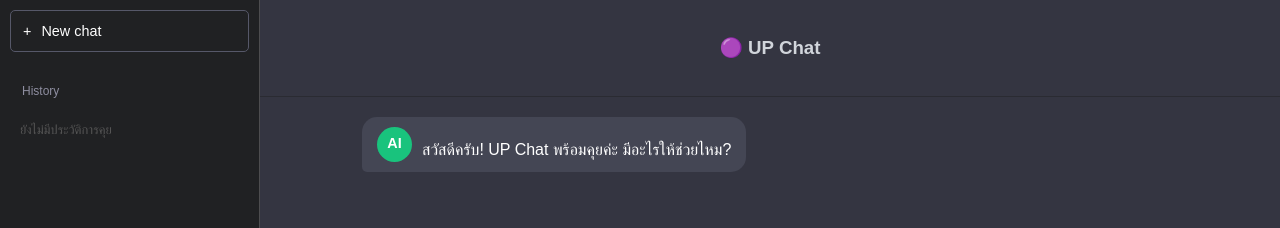
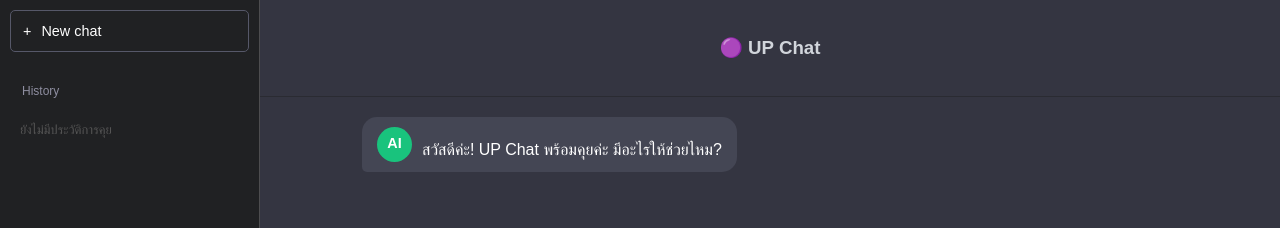
Before and after one commit to panupong2547987/upchat-deploy, a React (Vite) app: page / in a window 1280 px wide. Shown: the top 228 px of the page. Built offline with nearby package versions, Linux system fonts and the light colour scheme.

Commit message:
Fix API URL

```diff
--- a/src/App.jsx
+++ b/src/App.jsx
@@ -5,7 +5,7 @@
 function App() {
   // 1. state สำหรับหน้าจอแชทปัจจุบัน
   const [messages, setMessages] = useState([
-    { id: 1, text: "สวัสดีครับ! UP Chat พร้อมคุยค่ะ มีอะไรให้ช่วยไหม?", sender: "bot" }
+    { id: 1, text: "สวัสดีค่ะ! UP Chat พร้อมคุยค่ะ มีอะไรให้ช่วยไหม?", sender: "bot" }
   ]);
 
   // 2. state สำหรับเก็บ "ประวัติการแชททั้งหมด" (Array ของก้อนข้อมูลแชท)
@@ -38,7 +38,7 @@
 
     // ล้างหน้าจอ กลับไปเป็นค่าเริ่มต้น
     setMessages([
-      { id: Date.now(), text: "สวัสดีครับ! UP Chat พร้อมคุยค่ะ มีอะไรให้ช่วยไหม?", sender: "bot" }
+      { id: Date.now(), text: "สวัสดีค่ะ! UP Chat พร้อมคุยค่ะ มีอะไรให้ช่วยไหม?", sender: "bot" }
     ]);
   };
 
@@ -47,15 +47,13 @@
     // ก่อนเปลี่ยน ถ้าอันปัจจุบันมีของ ก็เซฟเก็บก่อนนะ (กันหาย)
     if (messages.length > 1) {
         // เช็คว่าอันปัจจุบันเคยเซฟไปหรือยัง ถ้ายังให้เซฟ (Logic นี้ทำแบบง่ายๆ ไปก่อน)
-        // เพื่อความง่าย: ตอนนี้พอกดโหลดของเก่า ของปัจจุบันที่ยังไม่กด New Chat อาจจะหาย
-        // แต่ตาม Flow คือ User ควรกด New Chat เพื่อจบอันเก่าครับ
     }
 
     // โหลดข้อความเก่ามาใส่หน้าจอ
     setMessages(historyItem.messages);
   };
 
-  // --- ฟังก์ชันส่งข้อความ (เหมือนเดิม) ---
+  // --- ฟังก์ชันส่งข้อความ ---
   const handleSend = async () => {
     if (input.trim() === "") return;
 
@@ -67,7 +65,10 @@
     setIsLoading(true);
 
     try {
-      const response = await fetch('http://localhost:3000/chat', {
+      // ************************************************************
+      // ✅ แก้เป็นลิ้งค์ Server จริงบน Render แล้ว (ใช้ได้ทั้งคอมและมือถือ)
+      // ************************************************************
+      const response = await fetch('https://upchat-backend.onrender.com/chat', {
         method: 'POST',
         headers: { 'Content-Type': 'application/json' },
         body: JSON.stringify({ message: userInput })
```
